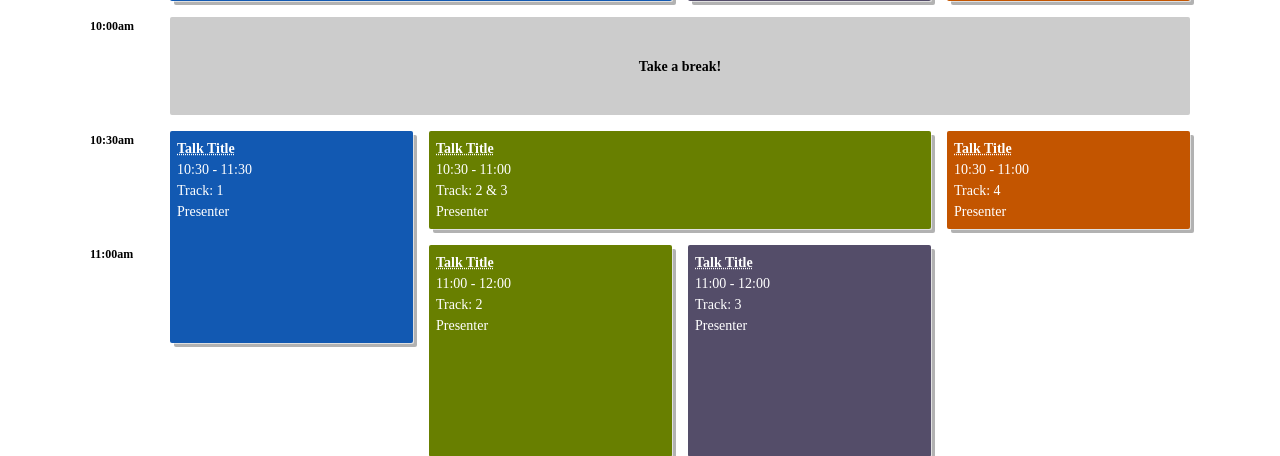
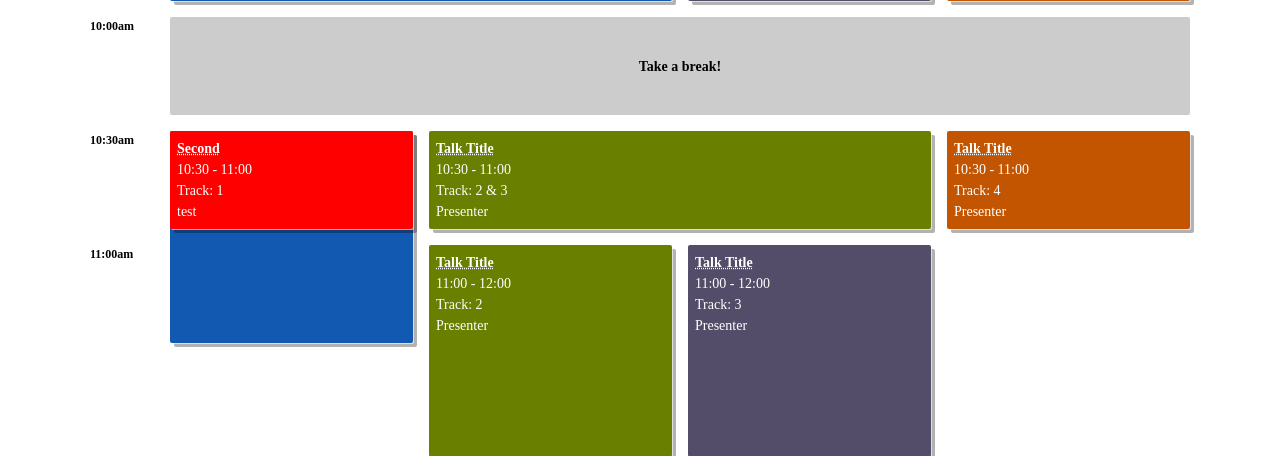
Before and after one commit to CaptFalc/Tanning-Scheduler, a Flask app: template templates/calendar.html in a window 1280 px wide. Shown: the part 860-1316 px from the top of the page. Run offline with Flask 2, Linux system fonts and the light colour scheme; the template is opened without the code that fills it, so the values that code supplies are empty.

Commit message:
Finished process schedule working on creating calendar elems

```diff
--- a/app.py
+++ b/app.py
@@ -64,24 +64,83 @@ def getUvi(lat, lon, exclude="minutely,current,alerts"):
         days.append((dt, uvi))
     return (hours, days)
 
+#uvi: [(unixtime,uvindex)]
+
+
+def processUvi(uvidata,offset):
+	colors={
+		1:"green",
+		2:"green",
+		3:"yellow",
+		4:"yellow",
+		5:"yellow",
+		6:"orange",
+		7:"orange",
+		8:"red",
+		9:"red",
+		10:"red",
+		11:"purple"
+	}
+	return 0
+
+def processSchedule(schedule):
+	opencal = open(schedule, 'rb')
+	cal = Calendar.from_ical(opencal.read())
+	event=[]
+	for component in cal.walk():
+		if component.name == "VEVENT":
+			start = component.decoded("dtstart").timestamp()
+			end = component.decoded("dtend").timestamp()
+			event.append((start,end))
+	return event
 
 def parseCal(uvi,schedule=None):
-    times=[]
-    if schedule:
-        opencal = open(schedule, 'rb')
-        cal = Calendar.from_ical(opencal.read())
-        for component in cal.walk():
-            if component.name == "VEVENT":
-                event = []
-                start = component.decoded("dtstart").timestamp()
-                end = component.decoded("dtend").timestamp()
-                event.append(start)
-                event.append(end)
-                event.append(-1)
-                times.append(event)
-    hours=uvi[0]
-    days=uvi[1]
-    return 0
+	'''
+	Takes: uvi: two lists, hours and days. Hours contains tuples of (starttime,endtime,day,color), days contains tuples of (day,color)
+	'''
+	tags=""
+	hours=uvi[0]
+	days=uvi[1]
+	session=0
+	starttime=0
+	endtime=0
+	#Process days
+	for x in days:
+		day=x[0]
+		color=x[1]
+		tags+='''<div class="session session-{0} background-color:{1};track-{2}" style="grid-column: track-{2}; grid-row: time-0700 / time-1800;">
+    <h3 class="session-title"><a href="#">Talk Title</a></h3>
+    <span class="session-time"></span>
+    <span class="session-presenter"></span>
+  </div>'''.format(session,color,day)
+		session+=1
+	for x in hours:
+		starttime=x[0]
+		endtime=x[1]
+		day=x[2]
+		color=x[3]
+		tags+='''<div class="session session-{0} background-color:{1};track-{2}" style="grid-column: track-{2}; grid-row: time-{3} / time-{4};">
+    <h3 class="session-title"><a href="#">Talk Title</a></h3>
+    <span class="session-time"></span>
+    <span class="session-presenter"></span>
+  </div>'''.format(session,color,day,starttime,endtime)
+		session+=1
+	if schedule:
+		formatted=processSchedule(schedule)
+		#Gives tuples of (starttime,endtime,day)
+		for x in formatted:
+			tags+='''<div class="session session-{0} background-color:gray;track-{1}" style="grid-column: track-{1}; grid-row: time-{2} / time-{3};">
+    <h3 class="session-title"><a href="#">Talk Title</a></h3>
+    <span class="session-time"></span>
+    <span class="session-presenter"></span>
+  </div>'''.format(session,day,starttime,endtime)
+			session+=1
+	return tags
+
+
+
+
+
 
 def getUserzip(useremail):
 	cursor = conn.cursor()
@@ -282,6 +341,9 @@ def layoutPage():
 def hello():
     return render_template('hello.html')
 
+@app.route("/calendar", methods=['GET'])
+def welcome():
+    return render_template("calendar.html")
 
 @app.route("/calendar", methods=['POST'])
 @flask_login.login_required
--- a/templates/calendar.html
+++ b/templates/calendar.html
@@ -81,10 +81,18 @@
   <h2 class="time-slot" style="grid-row: time-1030;">10:30am</h2>
 
   <div class="session session-8 track-1" style="grid-column: track-1; grid-row: time-1030 / time-1130;">
-    <h3 class="session-title"><a href="#">Talk Title</a></h3>
-    <span class="session-time">10:30 - 11:30</span>
+    <h3 class="session-title"><a href="#">First</a></h3>
+    <span class="session-time">10:30-11:30</span>
     <span class="session-track">Track: 1</span>
-    <span class="session-presenter">Presenter</span>
+    <span class="session-presenter">hidden????</span>
+  </div>
+
+
+  <div class="session session-8 track-1"  style="grid-column: track-1; background-color:red; grid-row: time-1030 / time-1100;">
+    <h3 class="session-title"><a href="#">Second</a></h3>
+    <span class="session-time">10:30 - 11:00</span>
+    <span class="session-track">Track: 1</span>
+    <span class="session-presenter">test</span>
   </div>
 
   <div class="session session-9 track-2" style="grid-column: track-2-start / track-3-end; grid-row: time-1030 / time-1100;">
```
